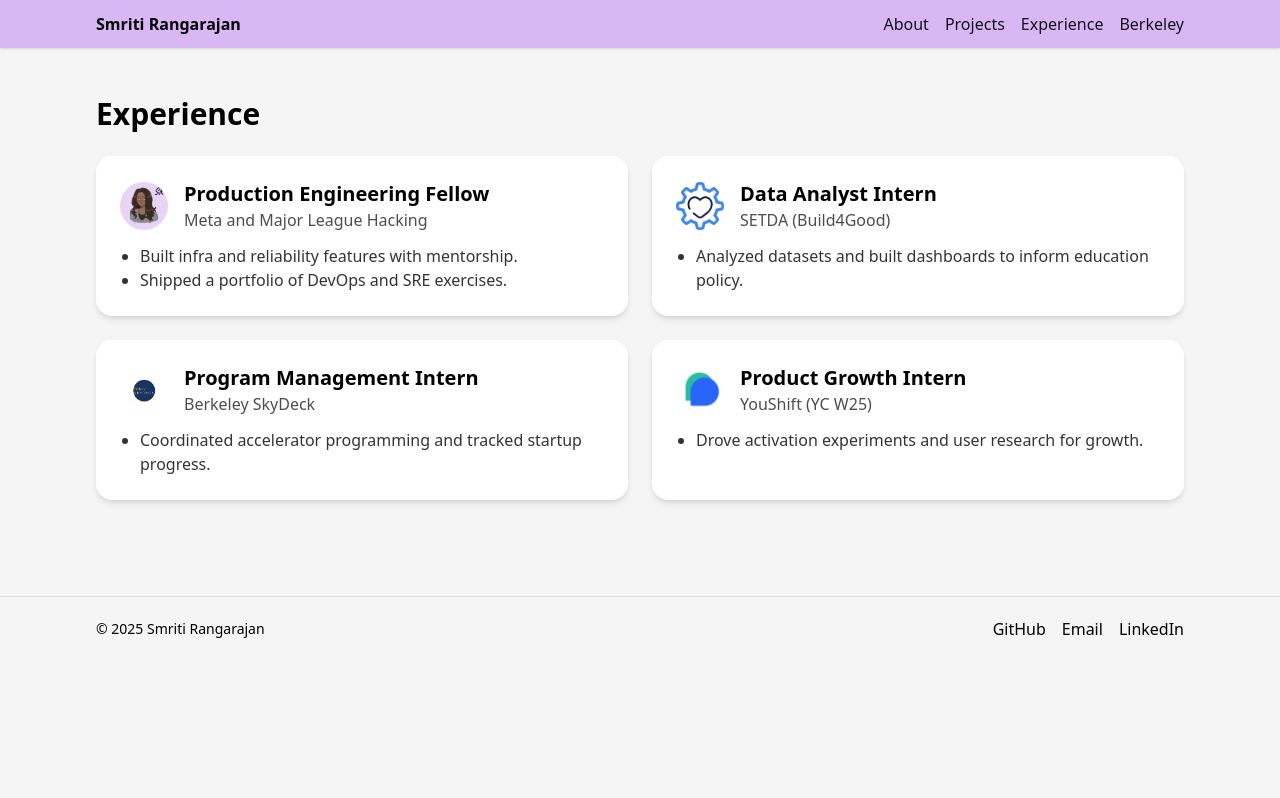
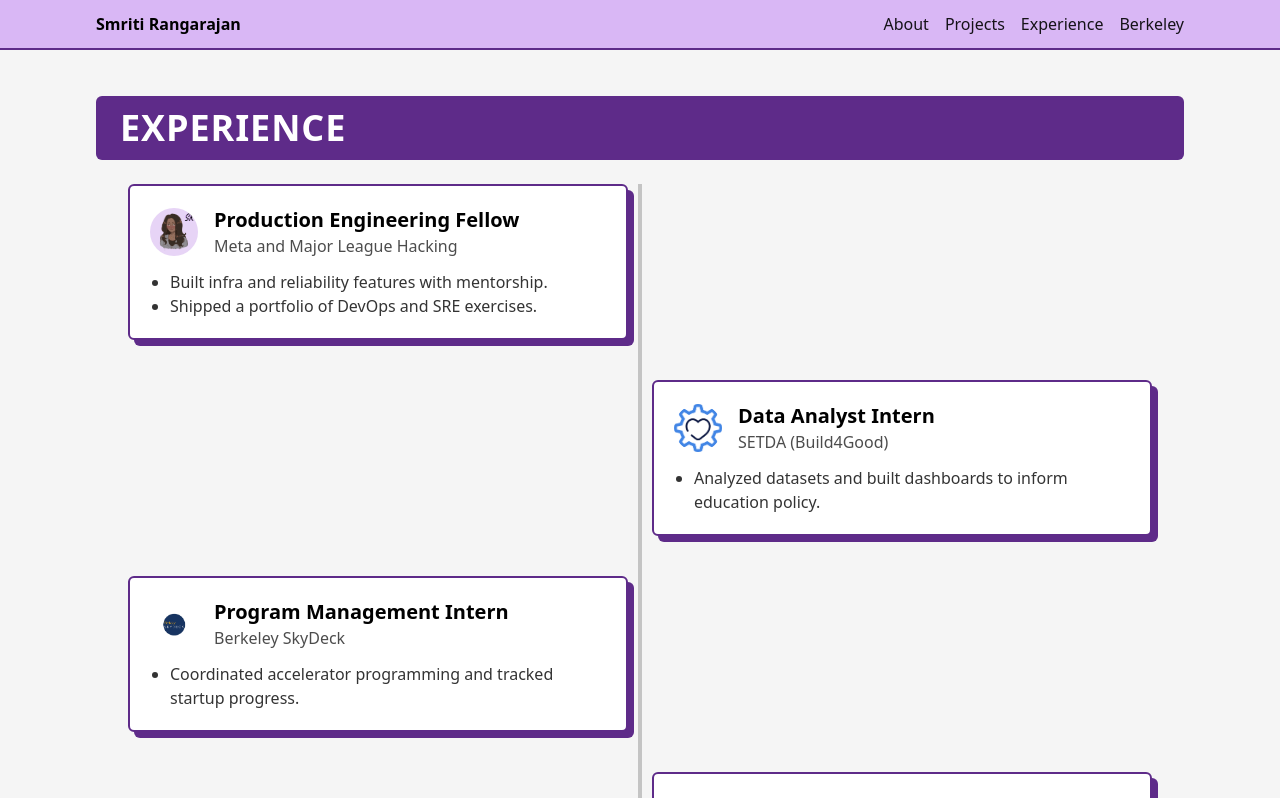
Before and after one commit to smritirangarajan/smriti-next, a Next.js app: page /experience in a window 1280 px wide. Shown: the top 798 px of the page. Built offline with nearby package versions, Linux system fonts and the light colour scheme.

Commit message:
style: apply purple theme UI (bars, buttons, shadows), timeline-like experience layout, framed hero, and updated cards

```diff
--- a/src/app/(site)/berkeley/page.tsx
+++ b/src/app/(site)/berkeley/page.tsx
@@ -8,7 +8,7 @@ export default function BerkeleyPage() {
     <main>
       <Section title="Berkeley" subtitle="Classes and clubs.">
         <div className="grid gap-8 md:grid-cols-[1fr_320px]">
-          <div className="card p-6">
+          <div className="rounded-md border-2 border-lavender-600 bg-white p-6 shadow-[6px_6px_0_0_var(--lavender-600)]">
             <h3 className="text-xl font-semibold text-black">Classes</h3>
             <ul className="mt-2 grid grid-cols-1 sm:grid-cols-2 gap-x-6 gap-y-2 text-black/80">
               {classes.map((c) => (
@@ -16,7 +16,7 @@ export default function BerkeleyPage() {
               ))}
             </ul>
           </div>
-          <div className="card p-6">
+          <div className="rounded-md border-2 border-lavender-600 bg-white p-6 shadow-[6px_6px_0_0_var(--lavender-600)]">
             <h3 className="text-xl font-semibold text-black">Clubs</h3>
             <ul className="mt-2 space-y-2 text-black/80">
               {clubs.map((club) => (
--- a/src/app/(site)/experience/page.tsx
+++ b/src/app/(site)/experience/page.tsx
@@ -7,9 +7,13 @@ export default function ExperiencePage() {
   return (
     <main>
       <Section title="Experience">
-        <div className="grid gap-6 sm:grid-cols-2">
-          {experience.map((e) => (
-            <div key={e.company} className="card p-6">
+        <div className="relative mx-auto max-w-5xl">
+          <div className="absolute left-1/2 top-0 -ml-[2px] h-full w-1 bg-black/20" />
+          <div className="space-y-10">
+            {experience.map((e, idx) => (
+              <div key={e.company} className={`grid grid-cols-1 items-start gap-6 md:grid-cols-2 ${idx % 2 === 0 ? "" : "md:[&>div:first-child]:order-2"}`}>
+                <div className="md:col-span-1">
+                  <div className="rounded-md border-2 border-lavender-600 bg-white p-5 shadow-[6px_6px_0_0_var(--lavender-600)]">
                     <div className="flex items-center gap-4">
                       <Image src={e.logo} alt={e.company} width={48} height={48} className="rounded-full" />
                       <div>
@@ -23,7 +27,11 @@ export default function ExperiencePage() {
                       ))}
                     </ul>
                   </div>
+                </div>
+                <div className="md:col-span-1" />
+              </div>
             ))}
+          </div>
         </div>
       </Section>
     </main>
--- a/src/app/(site)/projects/page.tsx
+++ b/src/app/(site)/projects/page.tsx
@@ -7,10 +7,10 @@ export default function ProjectsPage() {
   return (
     <main>
       <Section title="Projects" subtitle="Each project has a GitHub link and short description.">
-        <div className="grid gap-6 sm:grid-cols-2 lg:grid-cols-3">
+        <div className="grid gap-8 sm:grid-cols-2 lg:grid-cols-3">
           {projects.map((p) => (
-            <div key={p.slug} className="card overflow-hidden">
-              <div className="relative h-40 w-full">
+            <div key={p.slug} className="rounded-md border-2 border-lavender-600 bg-white shadow-[6px_6px_0_0_var(--lavender-600)] overflow-hidden">
+              <div className="relative h-48 w-full">
                 <Image src={p.image} alt={p.name} fill className="object-cover" />
               </div>
               <div className="p-4">
--- a/src/app/globals.css
+++ b/src/app/globals.css
@@ -5,6 +5,7 @@
   --lavender-100: #F2E9FD;
   --lavender-200: #E8D5F8; /* hero bg */
   --lavender-300: #D9B7F5; /* navbar, accents */
+  --lavender-600: #5E2B89; /* deep purple for bars/buttons */
   --ink: #000000;
 }
 
@@ -14,6 +15,7 @@
   --color-lavender-100: var(--lavender-100);
   --color-lavender-200: var(--lavender-200);
   --color-lavender-300: var(--lavender-300);
+  --color-lavender-600: var(--lavender-600);
   --font-sans: var(--font-geist-sans);
   --font-mono: var(--font-geist-mono);
 }
@@ -34,3 +36,20 @@ body {
 .pill {
   @apply inline-flex items-center rounded-full bg-lavender-300/70 px-3 py-1 text-sm;
 }
+
+/* Purple bar section title */
+.bar-title {
+  @apply w-full bg-lavender-600 text-white font-semibold uppercase tracking-wide text-3xl sm:text-4xl px-6 py-3 rounded-md;
+}
+
+.btn-primary {
+  @apply inline-flex items-center justify-center rounded-md border-2 border-lavender-600 bg-lavender-300 px-6 py-3 font-semibold text-black shadow-[3px_3px_0_0_var(--lavender-600)] transition-transform hover:-translate-y-0.5;
+}
+
+.btn-outline {
+  @apply inline-flex items-center justify-center rounded-md border-2 border-lavender-600 bg-white px-6 py-3 font-semibold text-black shadow-[3px_3px_0_0_var(--lavender-600)] transition-transform hover:-translate-y-0.5;
+}
+
+.hash {
+  @apply text-sm font-medium text-lavender-600;
+}
--- a/src/components/HomeHero.tsx
+++ b/src/components/HomeHero.tsx
@@ -23,13 +23,14 @@ export default function HomeHero() {
         >
           I love building products and solving problems across data, design, and engineering.
         </motion.p>
-        <div className="flex gap-3">
-          <a className="pill" href="/projects">Projects</a>
-          <a className="pill" href="/experience">Experience</a>
-          <a className="pill" href="/berkeley">Berkeley</a>
+        <div className="flex gap-4">
+          <a className="btn-primary" href="/projects">My Projects</a>
+          <a className="btn-outline" href="mailto:smriti_rangarajan@berkeley.edu">Contact Me</a>
         </div>
       </div>
-      <HeroCanvas />
+      <div className="rounded-xl border-2 border-lavender-600 bg-white p-2 shadow-[6px_6px_0_0_var(--lavender-600)]">
+        <HeroCanvas />
+      </div>
     </div>
   );
 }
--- a/src/components/Navbar.tsx
+++ b/src/components/Navbar.tsx
@@ -16,7 +16,7 @@ export default function Navbar() {
       initial={{ y: -24, opacity: 0 }}
       animate={{ y: 0, opacity: 1 }}
       transition={{ type: "spring", stiffness: 120, damping: 14 }}
-      className="sticky top-0 z-50 w-full bg-lavender-300 shadow-sm"
+      className="sticky top-0 z-50 w-full bg-lavender-300 shadow-[0_2px_0_0_var(--lavender-600)]"
     >
       <div className="container-page flex h-12 items-center justify-between">
         <Link href="/" className="font-semibold text-black">
--- a/src/components/ui/Section.tsx
+++ b/src/components/ui/Section.tsx
@@ -12,10 +12,8 @@ export default function Section({
   return (
     <section className="container-page my-12">
       <div className="mb-6">
-        <h2 className="text-3xl font-semibold text-black">{title}</h2>
-        {subtitle ? (
-          <p className="text-black/70 mt-1">{subtitle}</p>
-        ) : null}
+        <div className="bar-title">{title}</div>
+        {subtitle ? <p className="text-black/70 mt-3">{subtitle}</p> : null}
       </div>
       {children}
     </section>
```
Lines whose indentation alone changed are shown as unchanged.
